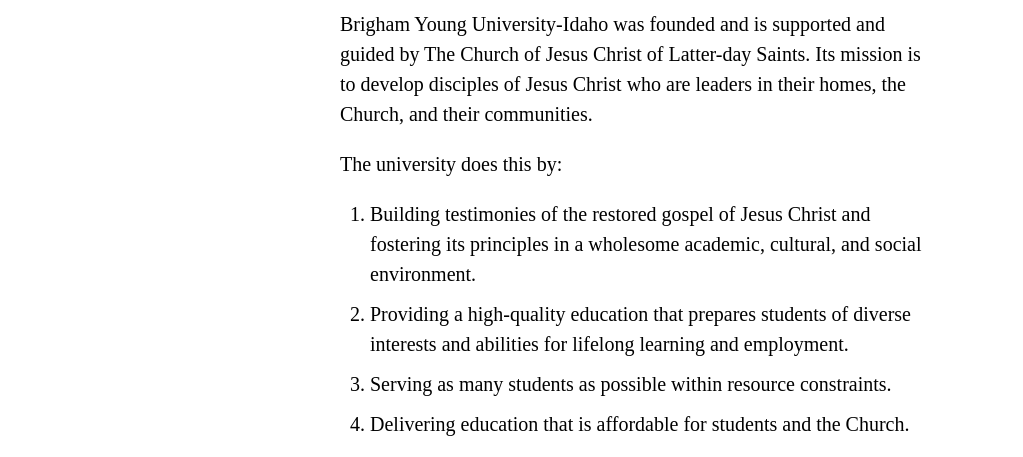
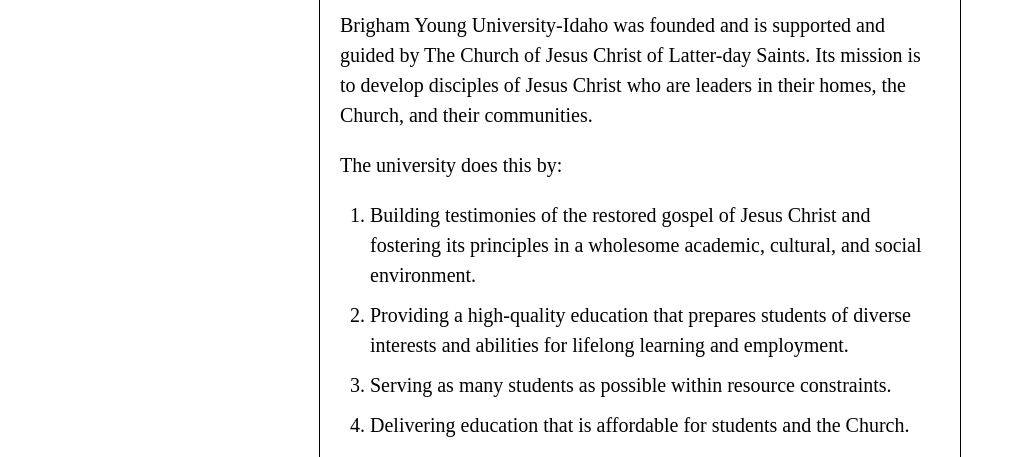
Before and after one commit to homieknowme/WDD131-fall-25, a plain HTML site: page Mission/index.html in a window 1280 px wide. Shown: the part 238-695 px from the top of the page, without its empty margins (0-1023 px from the left). Drawn offline with Linux system fonts and the light colour scheme.

Commit message:
Utilizing W1 Feedback

```diff
--- a/Mission/style.css
+++ b/Mission/style.css
@@ -14,7 +14,7 @@ body {
     padding: 20px;
     grid-template-columns: 1fr;
     justify-items: center;
-
+    border: #000 1px solid;
 }
 
 
```
Also changed, not shown: Mission/index.html (+2 -1 lines).
